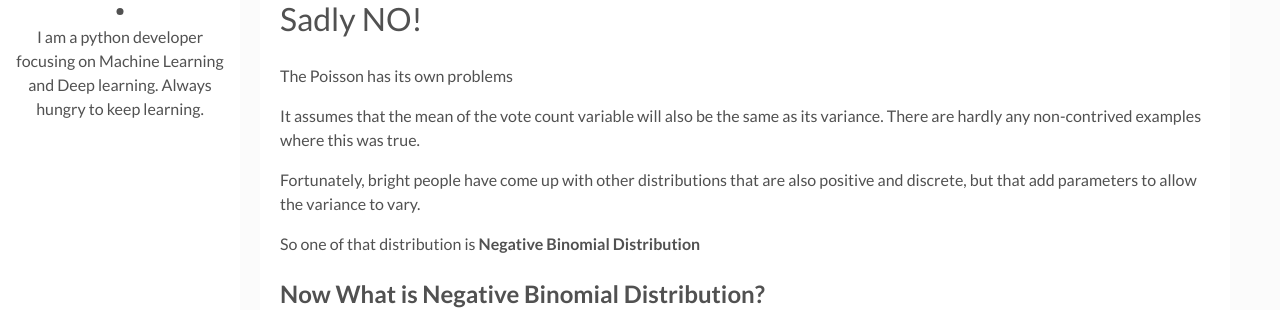
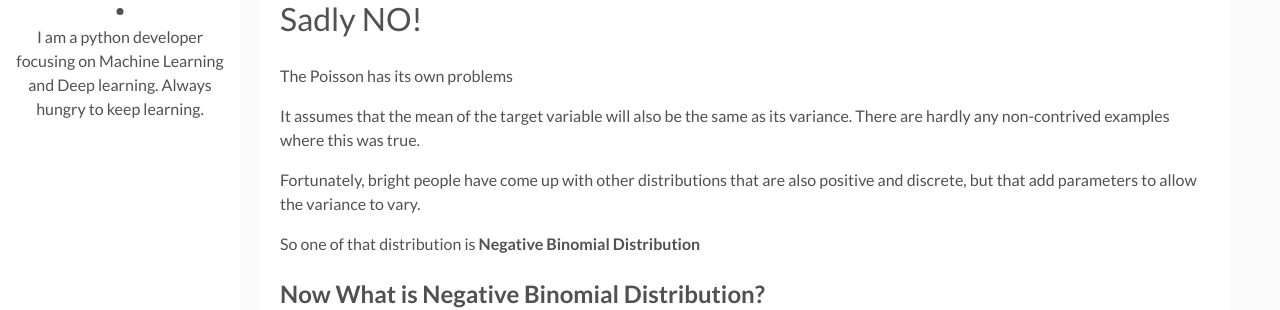
Before and after one commit to royalbhati/temp, a Jekyll site: the page built from _posts/2018-09-29-possion-regression.markdown, in a window 1280 px wide and 900 px high, scrolled down 1542 px. Shown: the part 154-464 px from the top of the window. Built offline with Jekyll 4.4.1, drawn with Linux system fonts in a browser that asks for light colours; comment, search, counter and statistics services are not loaded.

Commit message:
Update 2018-09-29-possion-regression.markdown

```diff
--- a/_posts/2018-09-29-possion-regression.markdown
+++ b/_posts/2018-09-29-possion-regression.markdown
@@ -42,7 +42,7 @@ The **Poisson distribution** is discrete and positive. At a very minimum, this w
 
 The Poisson has its own problems
 
-It assumes that the mean of the vote count variable will also be the same as its variance. There are hardly any non-contrived examples where this was true.
+It assumes that the mean of the target variable will also be the same as its variance. There are hardly any non-contrived examples where this was true.
 
 Fortunately, bright people have come up with other distributions that are also positive and discrete, but that add parameters to allow the variance to vary.
 
```
